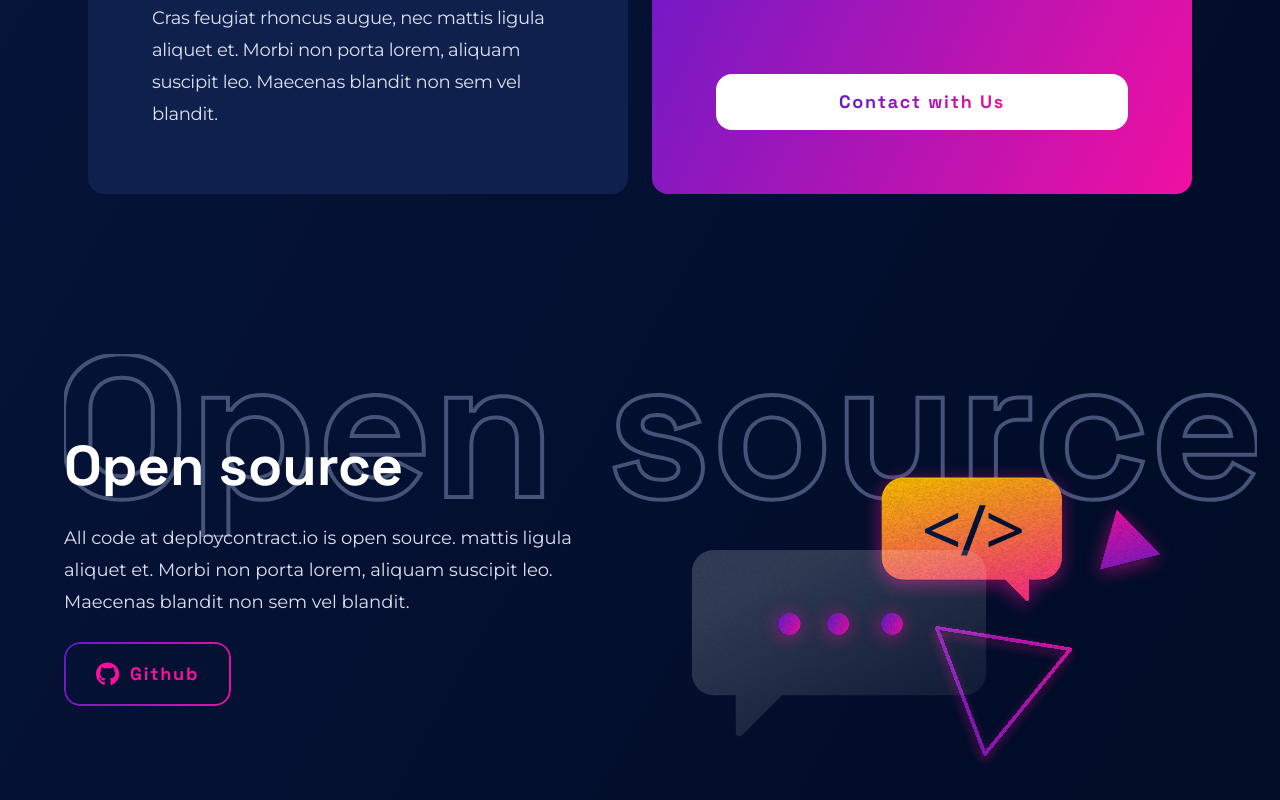
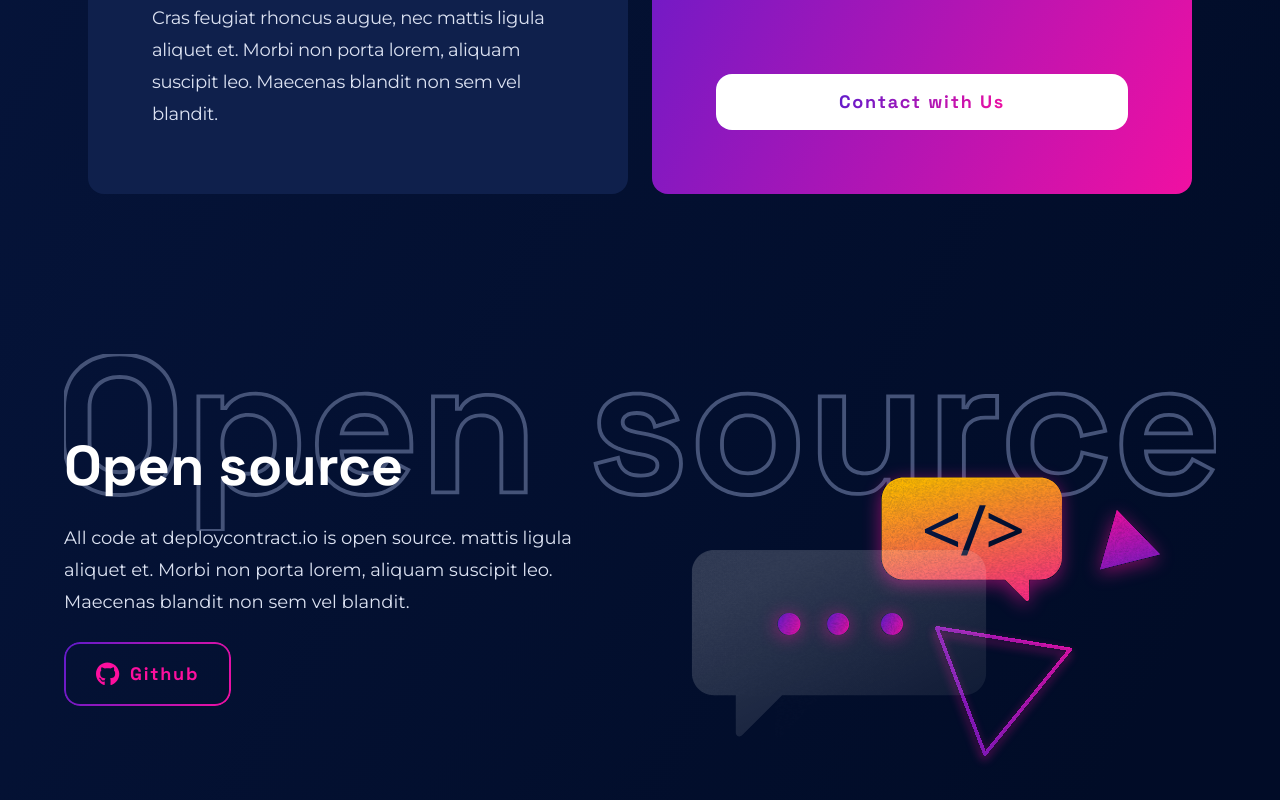
Before and after one commit to atomiklabs/deploycontracts.io, a Next.js app: page / in a window 1280 px wide. Shown: the part 2447-3247 px from the top of the page. Built offline with nearby package versions, Linux system fonts and the light colour scheme.

Commit message:
fix img position

```diff
--- a/components/OpenSource.tsx
+++ b/components/OpenSource.tsx
@@ -4,10 +4,10 @@ import SecondaryButton from '@/components/buttons/SecondaryButton'
 
 export default function OpenSource() {
   return (
-    <section className='relative z-0 mt-20 lg:mt-60'>
-      <GridContainer>
+    <section className='mt-20 lg:mt-60'>
+      <GridContainer className='relative z-0'>
         <div className='absolute hidden md:inline-block -z-10 md:top-[-5%] lg:top-[-20%] col-span-full'>
-          <div className='h-full w-full flex shrink-0'>
+          <div className='h-full w-full'>
             <img src='/assets/open-source-title.svg' alt='open source title image' />
           </div>
         </div>
```
